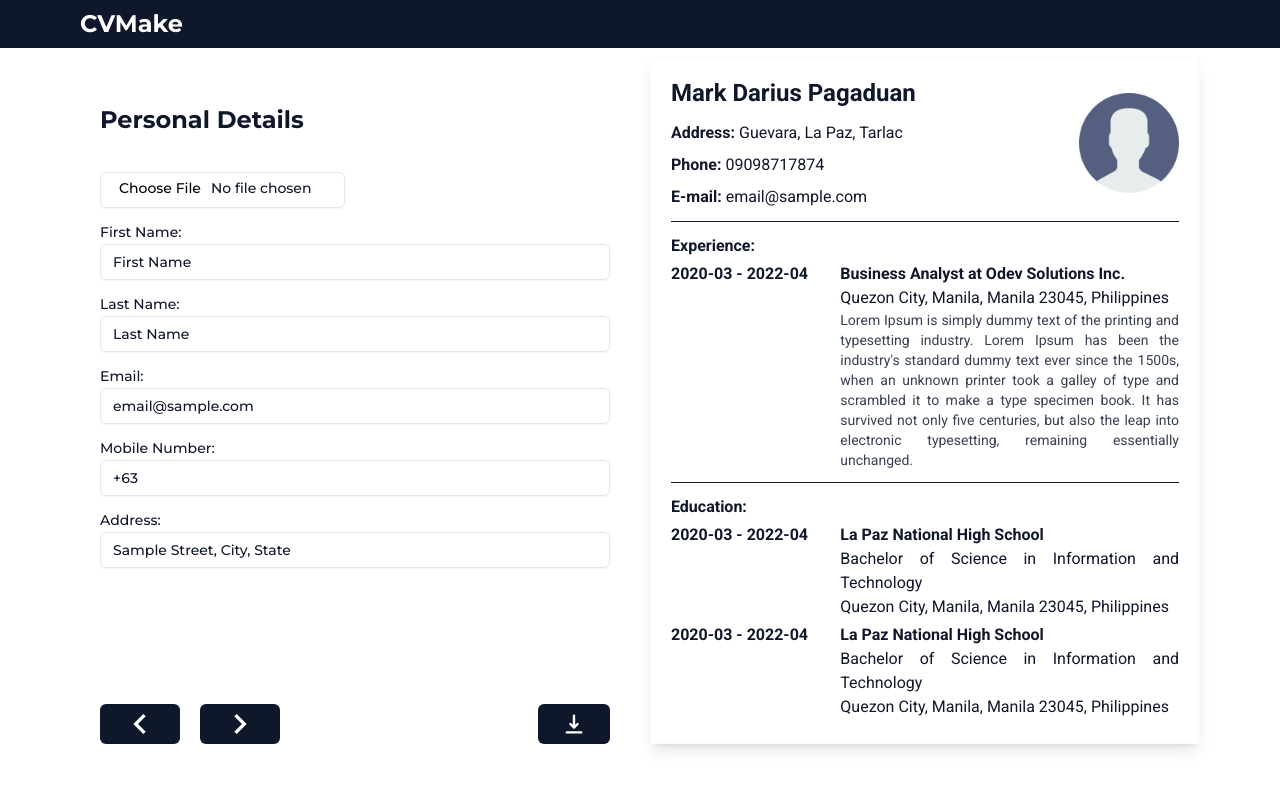
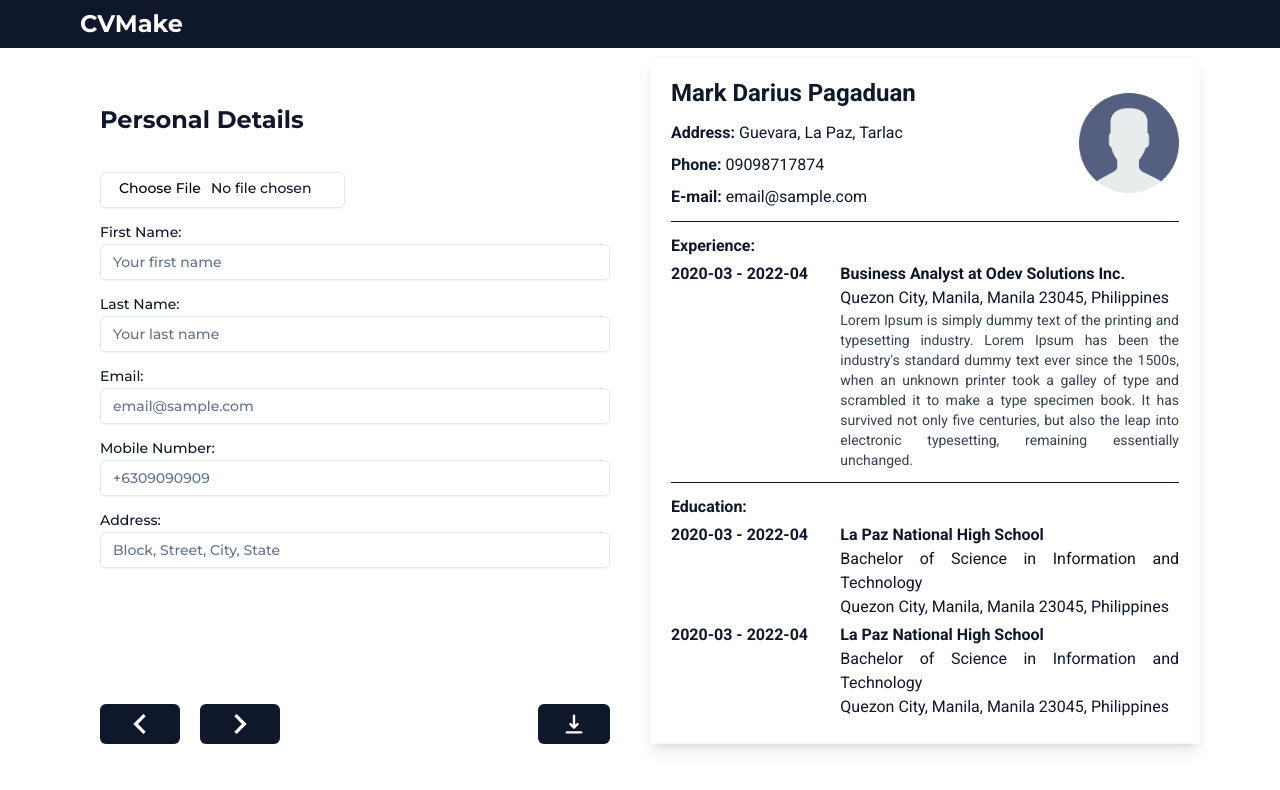
Before and after one commit to dwarjie/cv-make, a React (Vite) app: page / in a window 1280 px wide. Shown: the top 790 px of the page. Built offline with nearby package versions, Linux system fonts and the light colour scheme.

Commit message:
Refactored all state management

```diff
--- a/package.json
+++ b/package.json
@@ -23,6 +23,7 @@
     "react-to-print": "^2.14.13",
     "tailwind-merge": "^1.14.0",
     "tailwindcss-animate": "^1.0.7",
+    "uuid": "^9.0.1",
     "zod": "^3.22.2"
   },
   "devDependencies": {
--- a/src/components/Experience/ExperienceForm.jsx
+++ b/src/components/Experience/ExperienceForm.jsx
@@ -5,12 +5,12 @@ import { Textarea } from "../ui/textarea";
 import { AiOutlinePlus } from "react-icons/ai";
 import { useState } from "react";
 
-function ExperienceForm({ data }) {
+function ExperienceForm({ data, handleInputChange }) {
   const [currentRow, setCurrentRow] = useState(-1);
   const [isFold, setIsFold] = useState(true);
 
   const renderRows = () => {
-    let rows = data.experience.rows || [];
+    let rows = data.experience || [];
 
     if (rows == []) {
       return;
@@ -48,6 +48,7 @@ function ExperienceForm({ data }) {
                 name="companyName"
                 placeholder="Company ABC"
                 value={info.companyName}
+                onChange={(e) => handleInputChange(e, info.id)}
               />
             </div>
             <div>
--- a/src/components/FormContainer.jsx
+++ b/src/components/FormContainer.jsx
@@ -1,3 +1,4 @@
+import { v4 as uuid } from "uuid";
 import initialData from "./context/initialData";
 import { useState } from "react";
 import { MdNavigateNext, MdNavigateBefore } from "react-icons/md";
@@ -7,44 +8,60 @@ import ExperienceForm from "./Experience/ExperienceForm";
 import EducationForm from "./Education/EducationForm";
 
 function FormContainer() {
+  const SECTIONS = [
+    { name: "personal" },
+    { name: "experience" },
+    { name: "education" },
+  ];
   const [data, setData] = useState(initialData);
+  const [currentSection, setCurrenSection] = useState(0);
+  const [personal, setPersonal] = useState({
+    firstName: "",
+    lastName: "",
+    email: "",
+    phoneNo: "",
+    address: "",
+  });
+  const [experience, setExperience] = useState([
+    {
+      id: uuid().slice(0, 8),
+      companyName: "Sample Company",
+      position: "Software Engineer",
+      startDate: "2019-01-01",
+      endDate: "2029-01-01",
+      companyLocation: "",
+      description: "",
+    },
+  ]);
 
   const nextForm = () => {
-    let currentSection = data.currentSection;
     const maxForm = 2;
     const minForm = 0;
 
     if (currentSection === maxForm) {
-      setData((prevData) => ({ ...prevData, currentSection: minForm }));
+      setCurrenSection((prevState) => minForm);
 
       renderForm();
       return;
     }
 
-    setData((prevData) => ({
-      ...prevData,
-      currentSection: currentSection + 1,
-    }));
+    setData((prevState) => prevState + 1);
 
     renderForm();
   };
 
   const prevForm = () => {
-    let currentSection = data.currentSection;
     const minForm = 0;
     const maxForm = 2;
 
     if (currentSection === minForm) {
-      setData((prevData) => ({ ...prevData, currentSection: maxForm }));
+      setData((prevState) => maxForm);
 
       renderForm();
       return;
     }
 
-    setData((prevData) => ({
-      ...prevData,
-      currentSection: currentSection - 1,
-    }));
+    setData((prevState) => prevState - 1);
 
     renderForm();
   };
@@ -52,26 +69,44 @@ function FormContainer() {
   const handlePersonalInputChange = (e) => {
     let name = e.target.name;
     let value = e.target.value;
-    setData((prevData) => ({
+    setPersonal((prevData) => ({
       ...prevData,
-      personal: {
-        [name]: value,
-      },
+      [name]: value,
     }));
   };
 
+  // const handleExperienceInputChange = (e, id) => {
+  //   let name = e.target.name;
+  //   let value = e.target.value;
+  //   setData((prevData) => {
+  //     const newData = prevData.experience.map((exp) => {
+  //       if (exp.id === id) {
+  //         return { ...exp, [name]: value };
+  //       }
+
+  //       return exp;
+  //     });
+
+  //     return newData;
+  //   });
+  // };
+
   const renderForm = () => {
-    let currentForm = data.sections[data.currentSection].name;
+    let currentForm = SECTIONS[currentSection].name;
     switch (currentForm) {
       case "personal":
         return (
           <PersonalForm
-            data={data}
+            data={personal}
             handleInputChange={handlePersonalInputChange}
           />
         );
       case "experience":
-        return <ExperienceForm data={data} />;
+        return (
+          <ExperienceForm
+          // handleInputChange={handleExperienceInputChange}
+          />
+        );
       case "education":
         return <EducationForm />;
       default:
--- a/src/components/Personal/PersonalForm.jsx
+++ b/src/components/Personal/PersonalForm.jsx
@@ -24,7 +24,7 @@ function PersonalForm({ data, handleInputChange }) {
                 className="text-primary"
                 name="firstName"
                 placeholder="Your first name"
-                value={data.personal.firstName}
+                value={data.firstName}
                 onChange={(e) => handleInputChange(e)}
               />
             </div>
@@ -38,7 +38,7 @@ function PersonalForm({ data, handleInputChange }) {
                 className="text-primary"
                 name="lastName"
                 placeholder="Your last name"
-                value={data.personal.lastName}
+                value={data.lastName}
                 onChange={(e) => handleInputChange(e)}
               />
             </div>
@@ -52,7 +52,7 @@ function PersonalForm({ data, handleInputChange }) {
                 className="text-primary"
                 name="email"
                 placeholder="email@sample.com"
-                value={data.personal.email}
+                value={data.email}
                 onChange={(e) => handleInputChange(e)}
               />
             </div>
@@ -65,7 +65,7 @@ function PersonalForm({ data, handleInputChange }) {
                 id="phoneNo"
                 className="text-primary"
                 placeholder="+6309090909"
-                value={data.personal.phoneNo}
+                value={data.phoneNo}
                 onChange={(e) => handleInputChange(e)}
               />
             </div>
@@ -78,7 +78,7 @@ function PersonalForm({ data, handleInputChange }) {
                 id="adress"
                 className="text-primary"
                 placeholder="Block, Street, City, State"
-                value={data.personal.address}
+                value={data.address}
                 onChange={(e) => handleInputChange(e)}
               />
             </div>
--- a/src/components/context/initialData.js
+++ b/src/components/context/initialData.js
@@ -1,3 +1,5 @@
+import { v4 as uuid } from "uuid";
+
 const initialData = {
   currentSection: 0,
   sections: [
@@ -23,9 +25,9 @@ const initialData = {
       },
     ],
   },
-  experience: {
-    rows: [
+  experience: [
       {
+        id: uuid().slice(0, 8),
         companyName: "Sample Company",
         position: "Software Engineer",
         startDate: "2019-01-01",
@@ -33,8 +35,7 @@ const initialData = {
         companyLocation: "",
         description: "",
       },
-    ],
-  },
+  ],
 };
 
 export default initialData;
```
Also changed, not shown: 1 other file (tests, documents, lock files or other folders).
